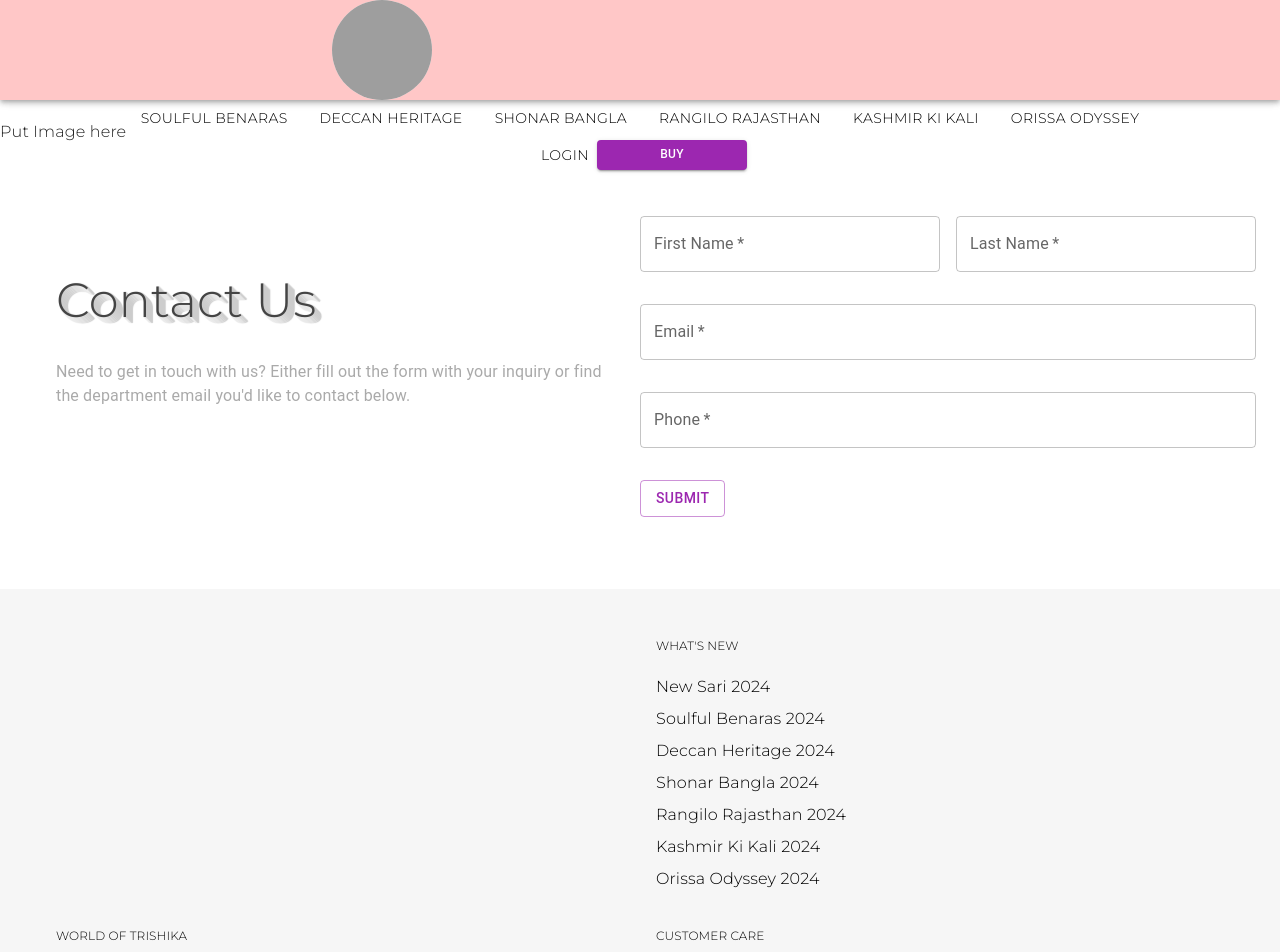
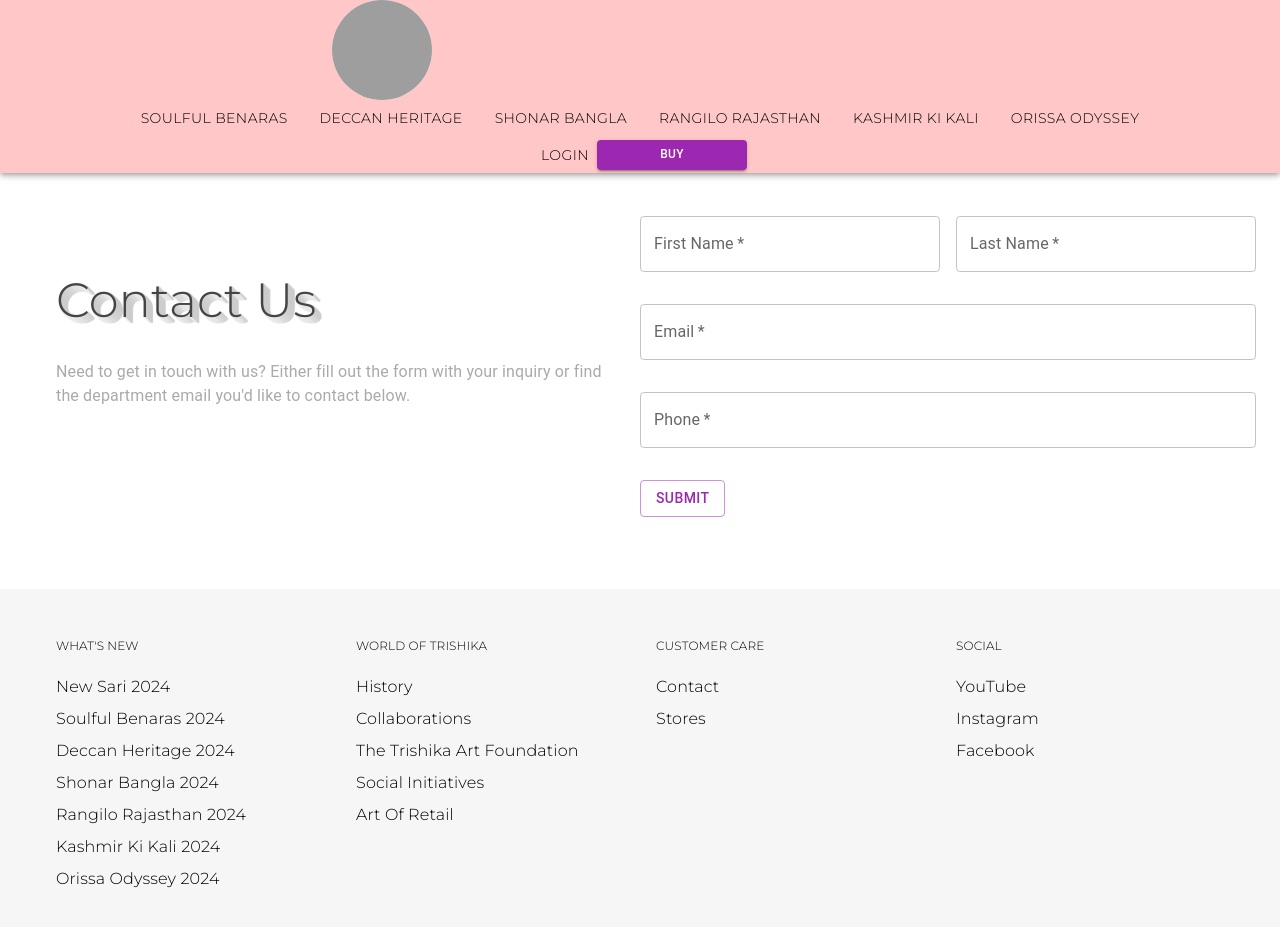
Before and after one commit to Alok3333/boutique-web, a React (Create React App) app: page / in a window 1280 px wide. Shown: the top 952 px of the page. After the commit the page ends 927 px from the top, so only its background shows below. Built offline with nearby package versions, Linux system fonts and the light colour scheme; grey boxes are pictures that could not be loaded.

Commit message:
some changes

```diff
--- a/src/pages/NavBar.js
+++ b/src/pages/NavBar.js
@@ -330,15 +330,34 @@ function NavBar(props) {
   const drawer = (
     <Box onClick={handleDrawerToggle} sx={{ textAlign: "center" }}>
       <Typography sx={{ my: 2, px: 2 }}>
-        <Typography variant="h5" sx={{ fontWeight: "700", color: "brown" }}>
+        <Typography
+          variant="h5"
+          sx={{
+            fontFamily: "Montserrat, sans-serif",
+            fontWeight: "800",
+            color: "#FFC7C7",
+          }}
+        >
           TRISHIKA
         </Typography>
-        <Typography variant="h7">ELEVATE YOUR STYLE</Typography>
+        <Typography
+          variant="h7"
+          sx={{ fontFamily: "Montserrat, sans-serif", fontWeight: "300" }}
+        >
+          ELEVATE YOUR STYLE
+        </Typography>
       </Typography>
       <Divider />
       <List>
         <ListItem disablePadding component={RouterLink} to="/Login">
-          <ListItemButton sx={{ textAlign: "center" }}>
+          <ListItemButton
+            sx={{
+              textAlign: "center",
+              fontFamily: "Montserrat, sans-serif",
+              fontWeight: 300,
+              color: "#000",
+            }}
+          >
             <ListItemText primary="Login" />
           </ListItemButton>
         </ListItem>
@@ -359,7 +378,7 @@ function NavBar(props) {
           color: "#000",
         }}
       >
-        <Toolbar sx={{ minHeight: "100px !important" }}>
+        <Toolbar>
           <IconButton
             color="inherit"
             aria-label="open drawer"
@@ -376,10 +395,10 @@ function NavBar(props) {
               display: "flex",
               justifyContent: "center",
               alignItems: "center",
-              height: "100px",
+              //   height: "100px",
             }}
           >
-            <Grid item xs={12} sm={12} md={6} xl={2}>
+            <Grid item md={6} xl={2}>
               {/* Logo */}
               <Typography
                 variant="h6"
@@ -580,17 +599,12 @@ function NavBar(props) {
           <Container maxWidth="xl" sx={{ backgroundColor: "none", mt: 2 }}>
             {/* Grid for footer info */}
             <Grid container>
-                <Grid item
-                xs={12}
-                sm={12}
-                md={6}
-                xl={2}></Grid>
               <Grid
                 item
                 xs={12}
-                sm={12}
-                md={6}
-                xl={2}
+                sm={6}
+                md={3}
+                xl={3}
                 sx={{
                   p: 2,
                   display: "flex",
@@ -644,9 +658,9 @@ function NavBar(props) {
               <Grid
                 item
                 xs={12}
-                sm={12}
-                md={6}
-                xl={2}
+                sm={6}
+                md={3}
+                xl={3}
                 sx={{
                   p: 2,
                   display: "flex",
@@ -690,9 +704,9 @@ function NavBar(props) {
               <Grid
                 item
                 xs={12}
-                sm={12}
-                md={6}
-                xl={2}
+                sm={6}
+                md={3}
+                xl={3}
                 sx={{
                   p: 2,
                   display: "flex",
@@ -722,9 +736,9 @@ function NavBar(props) {
               <Grid
                 item
                 xs={12}
-                sm={12}
-                md={6}
-                xl={2}
+                sm={6}
+                md={3}
+                xl={3}
                 sx={{
                   p: 2,
                   display: "flex",
@@ -755,14 +769,6 @@ function NavBar(props) {
                   </Link>
                 </Typography>
               </Grid>
-              <Grid
-                item
-                xs={12}
-                sm={12}
-                md={6}
-                xl={2}
-              >
-              </Grid>
             </Grid>
           </Container>
         </Box>
```
Also changed, not shown: src/pages/CampusWebsite.js (+4 -5 lines).
